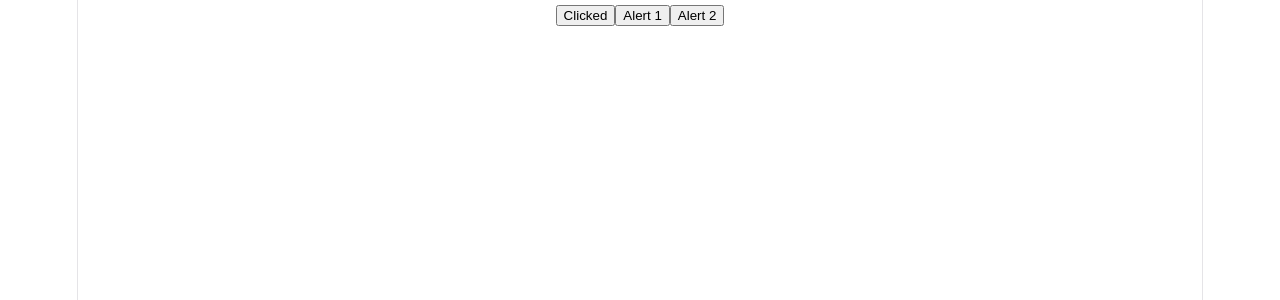
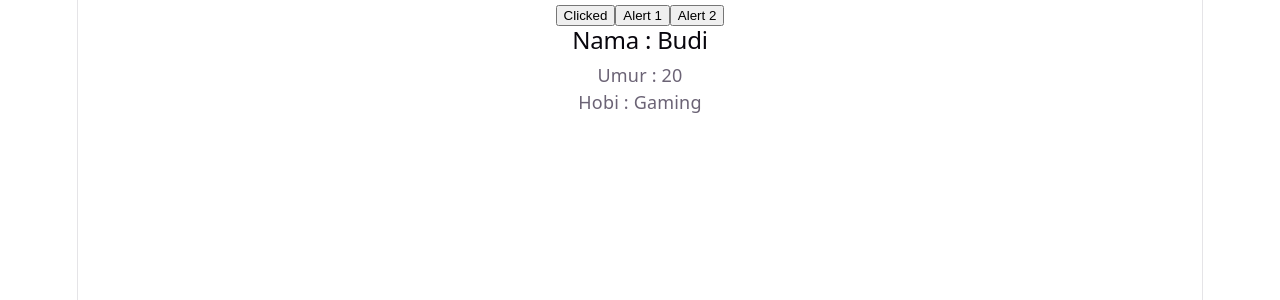
Before and after one commit to syams-savero/React, a React (Vite) app: page / in a window 1280 px wide. Both pictures are taken after a click on the button "Interactivity". Shown: the top 300 px of the page. Built offline with nearby package versions, Linux system fonts and the light colour scheme.

Commit message:
add: useState render

```diff
--- a/src/interactivity.jsx
+++ b/src/interactivity.jsx
@@ -1,3 +1,11 @@
+import { useState } from 'react';
+
+const people = [
+  { id: 1, name: 'Budi', age: 20, hobby: 'Gaming' },
+  { id: 2, name: 'Ani', age: 22, hobby: 'Reading' },
+  { id: 3, name: 'Coco', age: 19, hobby: 'Cooking' },
+];
+
 function AlertButton({ message, buttonName }) {
   return (
   <button onClick={() => alert(message)}>{buttonName}</button>
@@ -5,6 +13,9 @@ function AlertButton({ message, buttonName }) {
 }
 
 export default function Button() {
+
+  const [index, setIndex] = useState(0);
+
   function click() {
     alert('clicked');
   }
@@ -14,6 +25,9 @@ export default function Button() {
   <button onClick={click}>Clicked</button>
   <AlertButton message="Alert 1 works" buttonName="Alert 1" />
   <AlertButton message="Alert 2 works" buttonName="Alert 2" />
+  <h2>Nama : {people[index].name}</h2>
+  <p>Umur : {people[index].age}</p>
+  <p>Hobi : {people[index].hobby}</p>
   </div>
   )
 }
```
